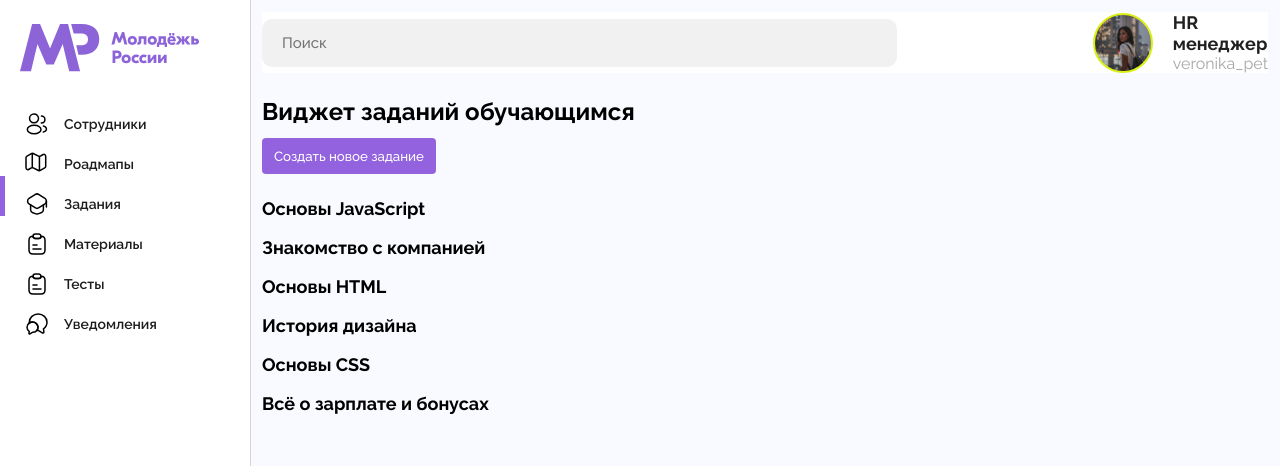
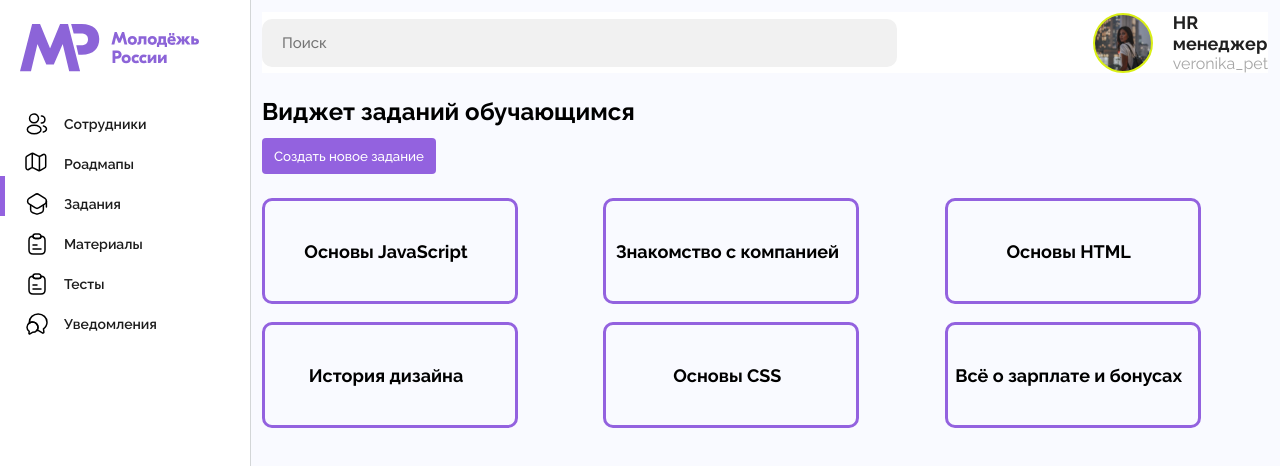
Before and after one commit to DanielTenebris/flywell-onboarding, a Vue app in the folder frontend/: page /lessons in a window 1280 px wide. Shown: the top 466 px of the page. Built offline with nearby package versions, Linux system fonts and the light colour scheme.

Commit message:
desing lessons

```diff
--- a/frontend/src/features/desktop/lessons/LessonsInline.vue
+++ b/frontend/src/features/desktop/lessons/LessonsInline.vue
@@ -18,6 +18,13 @@ const props = defineProps(['lessons']);
 @import "@/styles.scss";
 
 #roadmapInline {
+  display: flex;
+  align-items: center;
+justify-content: center;
+  height: 100px;
+  width: 250px;
+  border-radius: 10px;
+  border: solid 3px $color-primary ;
   .title {
     font-size: 18px;
     font-weight: bold;
--- a/frontend/src/features/desktop/lessons/PageDesktopLessons.vue
+++ b/frontend/src/features/desktop/lessons/PageDesktopLessons.vue
@@ -30,8 +30,8 @@ const roadmaps = repoLesson().getAll();
   }
 
   .roadmaps {
-    display: flex;
-    flex-direction: column;
+    display: grid;
+    grid-template-columns: repeat(3,1fr);
     gap: 18px;
   }
 }
```
